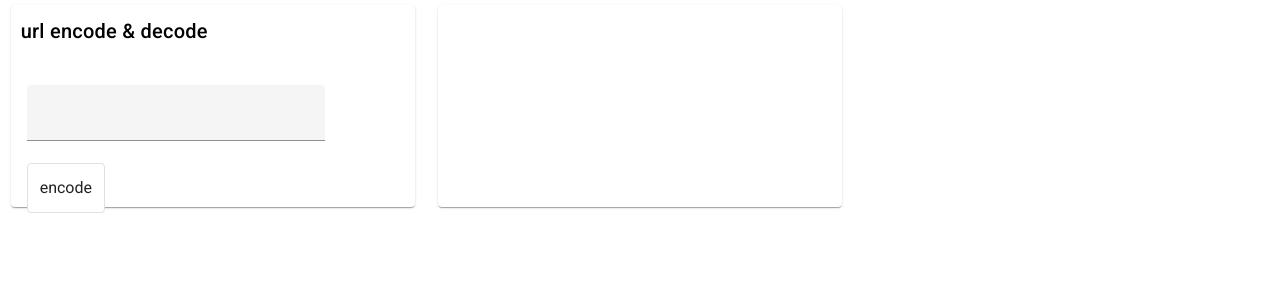
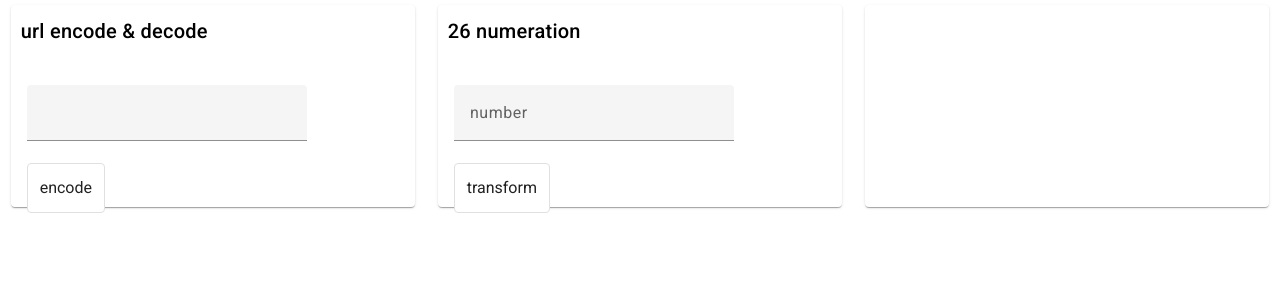
Before and after one commit to AaronPhantomhive/angular-practical-project, an Angular app: page /usefulTools in a window 1280 px wide. Shown: the top 300 px of the page. Built offline with nearby package versions, Linux system fonts and the light colour scheme.

Commit message:
feat: update useful toolkit: 26 numeration

```diff
--- a/src/app/app-features/main/useful-tools/useful-tools.component.html
+++ b/src/app/app-features/main/useful-tools/useful-tools.component.html
@@ -21,7 +21,28 @@
     </mat-card>
   </mat-grid-tile>
 
-  <!--  -->
+  <!-- 26 numeration -->
+  <mat-grid-tile>
+    <mat-card class="card">
+      <mat-card-title class="card-title">26 numeration</mat-card-title>
+      <mat-card-content class="card-context">
+        <div style="margin-top: 30px">
+          <mat-form-field class="input-field">
+            <input class="input" matInput [(ngModel)]="num" placeholder="number">
+          </mat-form-field>
+          <mat-button-toggle (click)="numberToCharCode()">transform</mat-button-toggle>
+        </div>
+        <div style="margin-top: 30px">
+          <mat-form-field class="input-field">
+            <input class="input" matInput [(ngModel)]="charCode" placeholder="char">
+          </mat-form-field>
+          <mat-button-toggle (click)="charCodeToNumber()">transform</mat-button-toggle>
+        </div>
+      </mat-card-content>
+    </mat-card>
+  </mat-grid-tile>
+
+  <!-- -->
   <mat-grid-tile>
     <mat-card class="card">
       <mat-card-title class="card-title"></mat-card-title>
--- a/src/app/app-features/main/useful-tools/useful-tools.component.scss
+++ b/src/app/app-features/main/useful-tools/useful-tools.component.scss
@@ -19,7 +19,7 @@
 }
 
 .input-field {
-  width: 80%;
+  width: 75%;
   height: 30%;
   margin-right: 30px;
 }
--- a/src/app/app-features/main/useful-tools/useful-tools.component.ts
+++ b/src/app/app-features/main/useful-tools/useful-tools.component.ts
@@ -9,6 +9,9 @@ export class UsefulToolsComponent implements OnInit {
 
   encodeUrl: string = "";
   decodeUrl: string = "";
+
+  num: number | undefined = undefined;
+  charCode:string = "";
 
   ngOnInit(): void {
   }
@@ -29,4 +32,33 @@ export class UsefulToolsComponent implements OnInit {
     this.encodeUrl = decodeURI(this.decodeUrl)
   }
 
+  numberToCharCode() {
+    if(!this.num) {
+      return;
+    }
+
+    this.charCode = "";
+
+    let tempNum: number = this.num;
+    while (tempNum > 0) {
+      const remainder = tempNum % 26;
+      this.charCode = String.fromCharCode(64 + remainder) + this.charCode;
+      tempNum = (tempNum - remainder) / 26;
+    }
+  }
+
+  charCodeToNumber() {
+    if(!this.charCode) {
+      return;
+    }
+
+    this.num = 0;
+
+    let index = 1;
+    for (let i = this.charCode.length - 1; i >= 0; i--) {
+      this.num += (this.charCode.charCodeAt(i) - 64) * index;
+      index *= 26;
+    }
+
+  }
 }
--- a/src/app/app-routing.module.ts
+++ b/src/app/app-routing.module.ts
@@ -11,6 +11,7 @@ import {RecordTimeAGgridComponent} from "./app-features/main/record-time-aggrid/
 const routes: Routes = [
   {
     path: '',
+    // component: UsefulToolsComponent
     component: MainComponent
   },
   {
```
